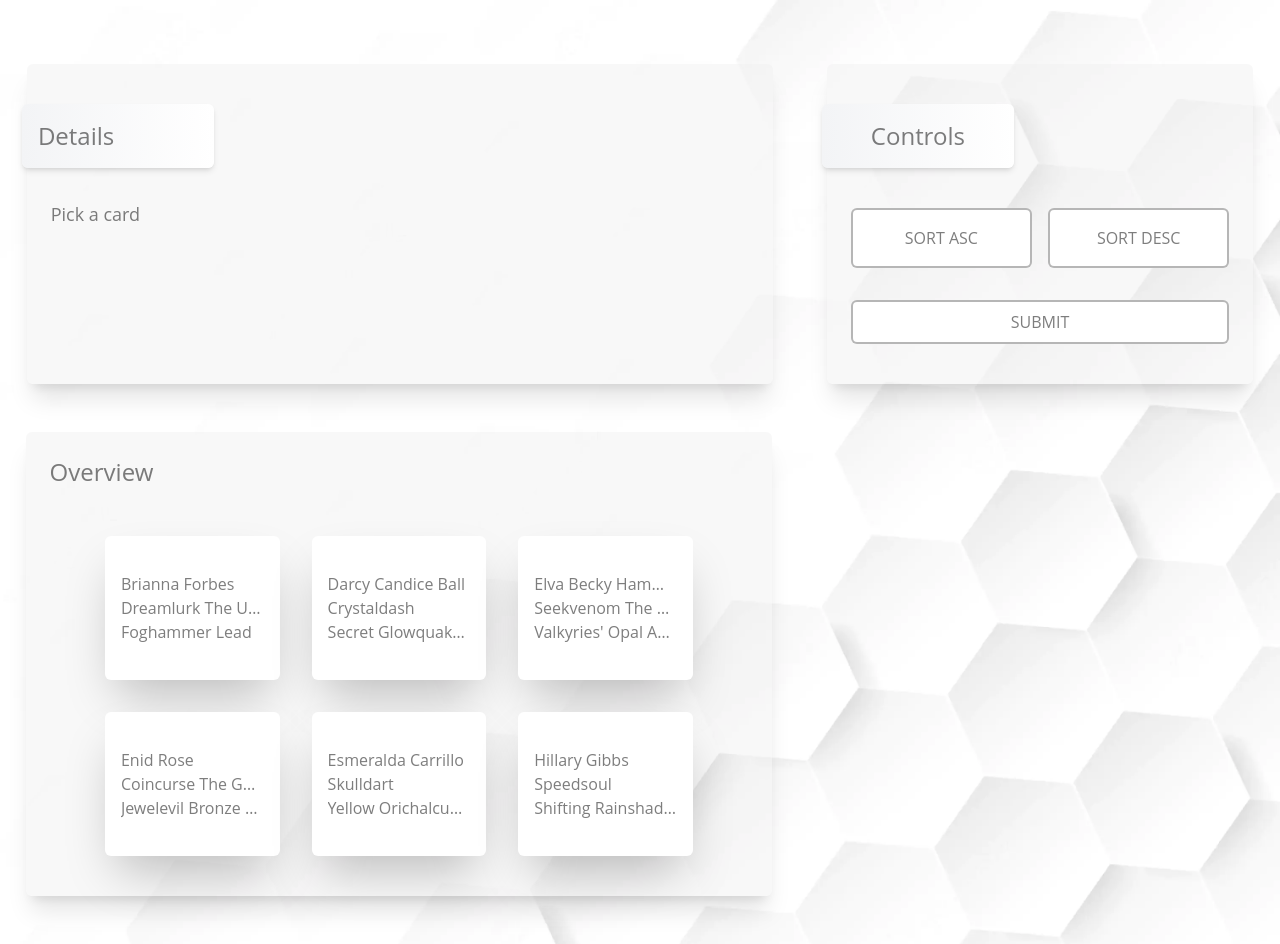
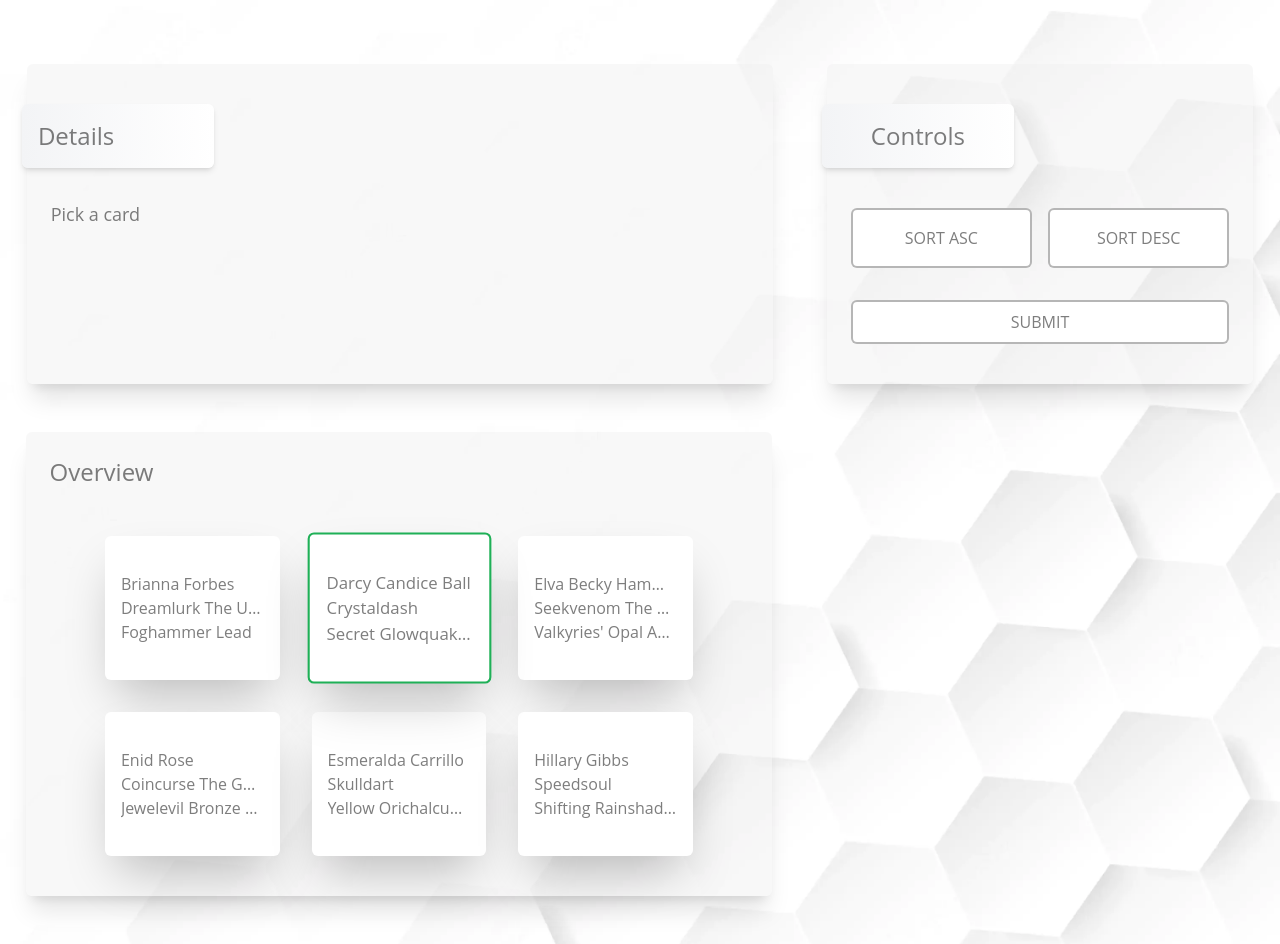
Before and after one commit to blackwolfinc/ClientUpwork-01, a React (Create React App) app: page / in a window 1280 px wide. Built offline with nearby package versions, Linux system fonts and the light colour scheme.

Commit message:
update when selected

```diff
--- a/src/Page/Homepage.tsx
+++ b/src/Page/Homepage.tsx
@@ -15,6 +15,7 @@ export const Homepage = () => {
   const [DataPlayer, setDataPlayer] = React.useState([]);
   const [DataPlayerSelected, setDataPlayerSelected] = React.useState<Data>();
   const [Filter, setFilter] = React.useState<boolean>(true);
+  const [DataIndexSelected, setDataIndexSelected] = React.useState(1);
 
   // Function for asynchronously
   const getDataFormApi = async () => {
@@ -55,12 +56,18 @@ export const Homepage = () => {
     return DataPlayer?.map((value: Data, i) => {
       return (
         <div
-          className=" bg-[#ffffff] tag  m-[1rem] w-[8rem] md:w-3/12 p-[1rem]
+          className={` ${
+            // if index same as DataSelected The border will be turn green
+            DataIndexSelected == i
+              ? "border-[2px] border-[#1fb057] scale-105"
+              : ""
+          } bg-[#ffffff] tag  m-[1rem] w-[8rem] md:w-3/12 p-[1rem]
            min-h-[9rem] justify-center items-start flex flex-col rounded-md shadow-2xl text-[#00000082]
-           hover:scale-[1.05] hover:cursor-pointer duration-200"
+           hover:scale-[1.05] hover:cursor-pointer duration-200`}
           key={i}
           onClick={() => {
             // Set Data Player Active
+            setDataIndexSelected(i);
             setDataPlayerSelected(value);
           }}
         >
@@ -127,6 +134,8 @@ export const Homepage = () => {
               id="Asc"
               onClick={() => {
                 // set Filter ASC true
+                setDataPlayerSelected(undefined);
+                setDataIndexSelected(null);
                 setFilter(true);
               }}
               className="bg-[#ffffff] border-[#4A4A4A]/40 border-[2px] text-md  w-full  py-4 rounded-md hover:scale-[1.01] hover:cursor-pointer duration-300 hover:shadow-xl"
@@ -137,6 +146,8 @@ export const Homepage = () => {
               id="Desc"
               onClick={() => {
                 // set Filter ASC true
+                setDataPlayerSelected(undefined);
+                setDataIndexSelected(null);
                 setFilter(false);
               }}
               className="bg-[#ffffff] border-[#4A4A4A]/40 border-[2px] text-md     w-full  py-4 rounded-md hover:scale-[1.01] hover:cursor-pointer duration-300 hover:shadow-xl"
```
